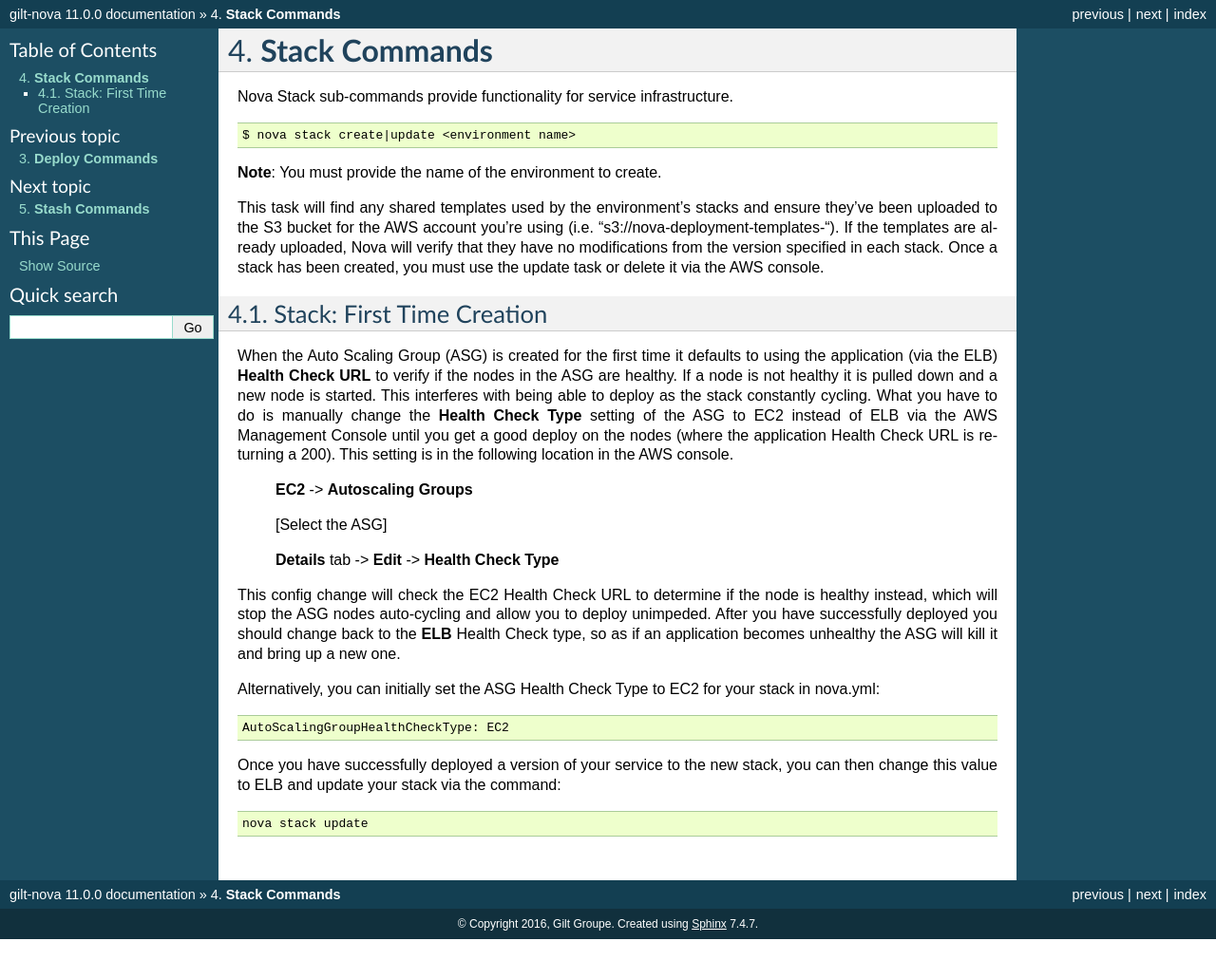
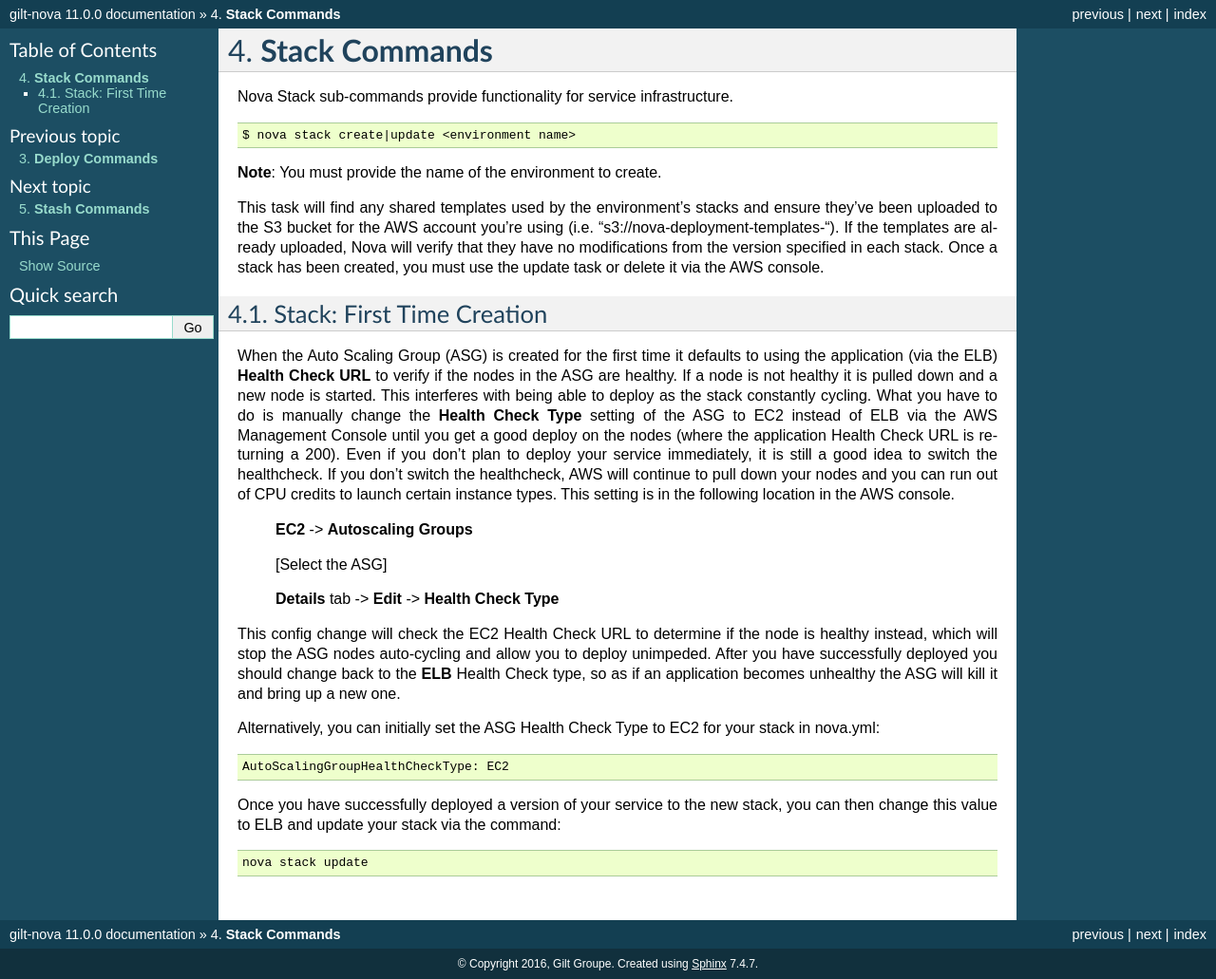
Before and after one commit to zeus911/nova, a Sphinx documentation site: the page built from docs/commands/stack.rst, in a window 1280 px wide. Shown: the whole page at 95% size. Built offline with Sphinx 7.4.7, drawn with Linux system fonts in a browser that asks for light colours; before the commit the page ends 989 px from its top, so only the background shows below that.

Commit message:
update health check comment (#26)
* update health check comment

* Update stack.rst

```diff
--- a/docs/commands/stack.rst
+++ b/docs/commands/stack.rst
@@ -23,7 +23,7 @@
 to verify if the nodes in the ASG are healthy. If a node is not healthy it is pulled down and a new node is started. This
 interferes with being able to deploy as the stack constantly cycling. What you have to do is manually change the **Health Check Type**
 setting of the ASG to EC2 instead of ELB via the AWS Management Console until you get a good deploy on the nodes (where the application
-Health Check URL is returning a 200). This setting is in the following location in the AWS console.
+Health Check URL is returning a 200). Even if you don't plan to deploy your service immediately, it is still a good idea to switch the healthcheck. If you don't switch the healthcheck, AWS will continue to pull down your nodes and you can run out of CPU credits to launch certain instance types. This setting is in the following location in the AWS console.
 
    **EC2** -> **Autoscaling Groups**
 
```
